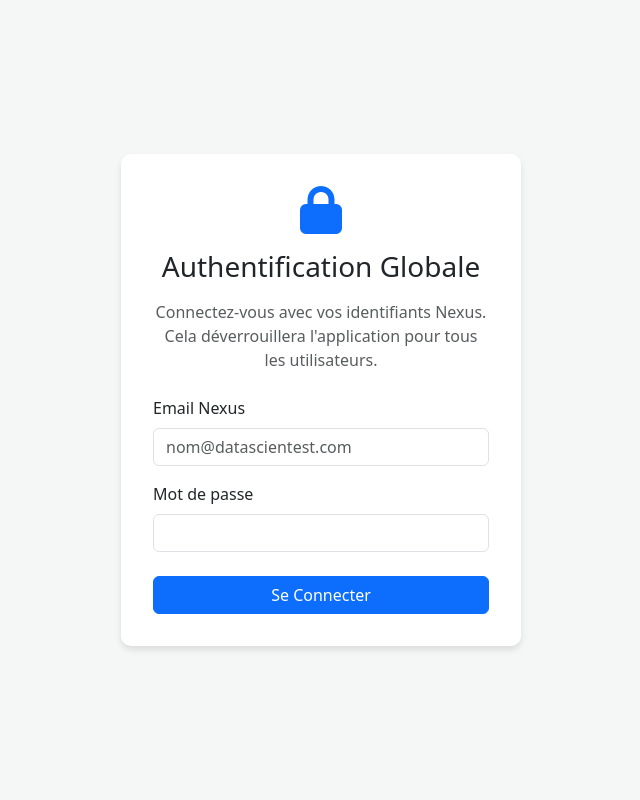
After one commit to Lalanne0/slack_bot_le_v, a Flask app: page /login in a window 1280 px wide. The commit adds this page. Shown: the whole page, without its empty margins (319-959 px from the left). Run offline with Flask 3, Linux system fonts and the light colour scheme.

Commit message:
feat: global auth

```diff
--- a/app/routes.py
+++ b/app/routes.py
@@ -18,11 +18,57 @@ from backend.reporting import *
 from backend.utils import meeting_mapping, pole_mapping
 from datetime import datetime, timedelta
 from flask import jsonify
-from backend.nexus_client import load_credentials, save_credentials, refresh_data_from_nexus, refresh_techaway_from_nexus
+from backend.nexus_client import load_credentials, save_credentials, get_auth, refresh_data_from_nexus, refresh_techaway_from_nexus
 from backend.scheduler import job_generate_weekly_report
 
 ALLOWED_EXTENSIONS = {"csv"}
 bp = Blueprint("main", __name__)
+
+@bp.before_app_request
+def require_global_auth():
+    # Allow static files and the login route itself
+    if request.endpoint and (
+        request.endpoint.startswith('static') or
+        request.endpoint == 'main.login' or
+        request.endpoint.endswith('.static')
+    ):
+        return
+
+    creds = load_credentials()
+    if not creds:
+        if request.path.startswith("/api/") or "/api/" in request.path or request.headers.get("X-Requested-With") == "XMLHttpRequest" or request.is_json:
+            return jsonify({"success": False, "error": "Authentication required."}), 401
+        return redirect(url_for("main.login"))
+
+@bp.route("/login", methods=["GET", "POST"])
+def login():
+    if load_credentials():
+        return redirect(url_for("main.dashboard"))
+
+    if request.method == "POST":
+        email = request.form.get("email", "").strip()
+        password = request.form.get("password", "")
+
+        if not email or not password:
+            return render_template("login.html", error="Please enter both email and password.")
+
+        token = get_auth(email, password)
+        if token:
+            save_credentials(email, password)
+            return redirect(url_for("main.dashboard"))
+        else:
+            return render_template("login.html", error="Authentication failed. Check your Nexus credentials.")
+
+    return render_template("login.html")
+
+@bp.route("/logout")
+def logout():
+    import os
+    cred_file = "data/credentials.json"
+    if os.path.exists(cred_file):
+        os.remove(cred_file)
+    return redirect(url_for("main.login"))
+
 
 # File-based state so all Gunicorn worker processes see the same status
 _REFRESH_STATE_FILE = "data/refresh_state.json"
--- a/app/templates/base.html
+++ b/app/templates/base.html
@@ -70,6 +70,9 @@
                             <a href="{{ url_for('main.set_language', lang='EN') }}"
                                 class="btn btn-outline-secondary {% if current_lang == 'EN' %}active{% endif %}">EN</a>
                         </div>
+                    </li>
+                    <li class="nav-item ms-3 mt-1">
+                        <a href="{{ url_for('main.logout') }}" class="btn btn-sm btn-outline-danger">Logout</a>
                     </li>
                 </ul>
             </div>
--- /dev/null
+++ b/app/templates/login.html
@@ -0,0 +1,67 @@
+<!DOCTYPE html>
+<html lang="fr">
+<head>
+  <meta charset="UTF-8">
+  <title>Connexion - Masterclass Bot</title>
+  <!-- Bootstrap CSS -->
+  <link href="https://cdn.jsdelivr.net/npm/bootstrap@5.3.0/dist/css/bootstrap.min.css" rel="stylesheet">
+  <link href="https://cdnjs.cloudflare.com/ajax/libs/font-awesome/6.0.0/css/all.min.css" rel="stylesheet">
+  <style>
+    body {
+      background-color: #f4f7f6;
+      height: 100vh;
+      display: flex;
+      align-items: center;
+      justify-content: center;
+    }
+    .login-card {
+      width: 100%;
+      max-width: 400px;
+      padding: 2rem;
+      border-radius: 10px;
+      box-shadow: 0 4px 6px rgba(0, 0, 0, 0.1);
+      background: white;
+    }
+    .login-icon {
+      font-size: 3rem;
+      color: #0d6efd;
+      margin-bottom: 1rem;
+      text-align: center;
+    }
+    .btn-login {
+      width: 100%;
+    }
+  </style>
+</head>
+<body>
+
+<div class="login-card">
+  <div class="text-center">
+    <i class="fas fa-lock login-icon"></i>
+    <h3 class="mb-3">Authentification Globale</h3>
+    <p class="text-muted mb-4">Connectez-vous avec vos identifiants Nexus. Cela déverrouillera l'application pour tous les utilisateurs.</p>
+  </div>
+
+  {% if error %}
+  <div class="alert alert-danger" role="alert">
+    {{ error }}
+  </div>
+  {% endif %}
+
+  <form method="POST" action="{{ url_for('main.login') }}">
+    <div class="mb-3">
+      <label for="email" class="form-label">Email Nexus</label>
+      <input type="email" class="form-control" id="email" name="email" required placeholder="nom@datascientest.com">
+    </div>
+    <div class="mb-4">
+      <label for="password" class="form-label">Mot de passe</label>
+      <input type="password" class="form-control" id="password" name="password" required>
+    </div>
+    <button type="submit" class="btn btn-primary btn-login">Se Connecter</button>
+  </form>
+</div>
+
+<!-- Bootstrap JS -->
+<script src="https://cdn.jsdelivr.net/npm/bootstrap@5.3.0/dist/js/bootstrap.bundle.min.js"></script>
+</body>
+</html>
--- a/reevaluation_time_exercise/app/templates/reeval/dashboard.html
+++ b/reevaluation_time_exercise/app/templates/reeval/dashboard.html
@@ -56,7 +56,7 @@
         <button class="btn btn-danger btn-sm" id="clear-btn" onclick="clearData()">
           Clear All Data
         </button>
-        <a href="{{ url_for('reeval.logout') }}" class="btn btn-secondary btn-sm" style="text-align:center;">
+        <a href="{{ url_for('main.logout') }}" class="btn btn-secondary btn-sm" style="text-align:center;">
           Logout
         </a>
         <a href="/" class="btn btn-secondary btn-sm" style="text-align:center; color: var(--text-secondary);">
```
Also changed, not shown: reevaluation_time_exercise/app/routes.py (+18 -58 lines), 1 other file.
